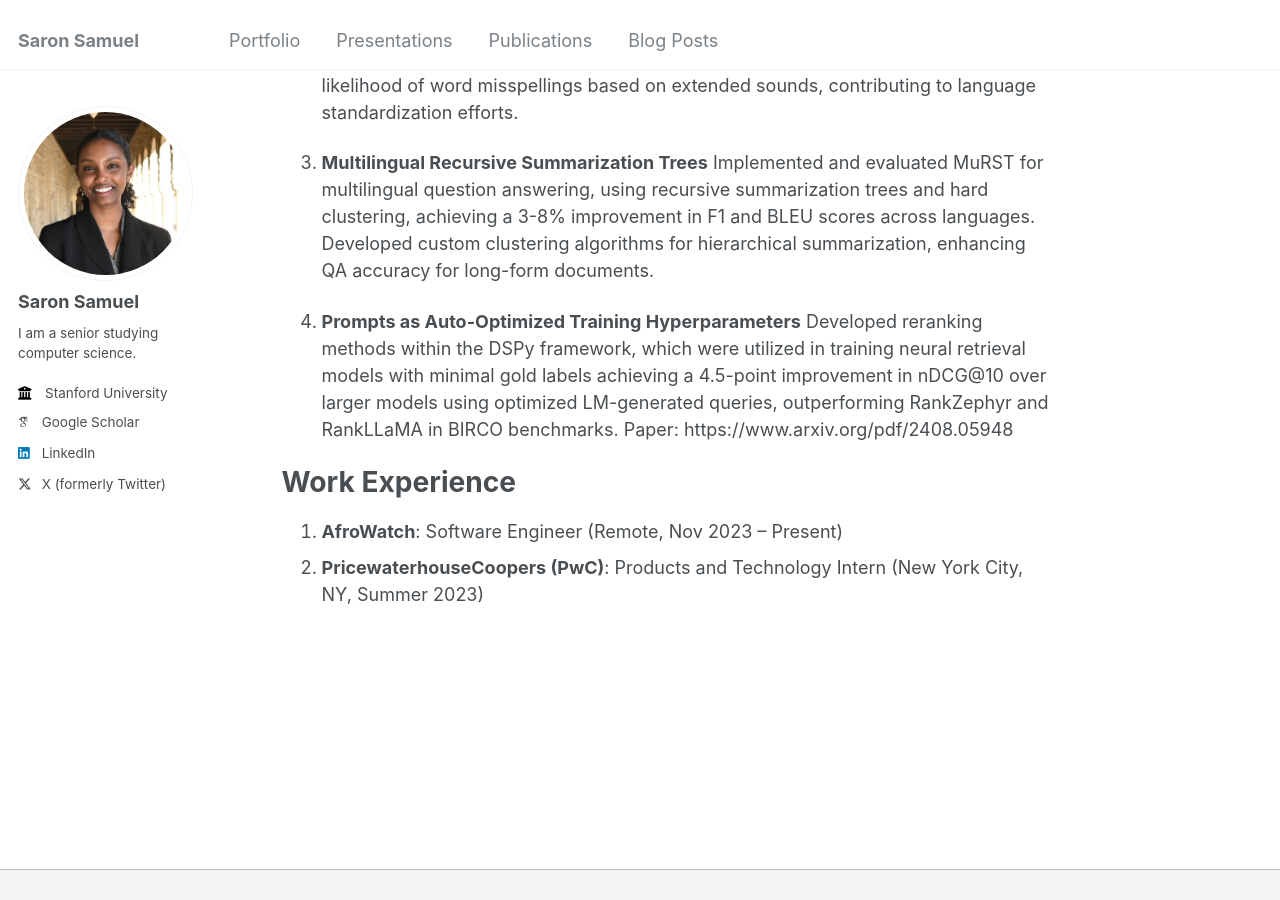
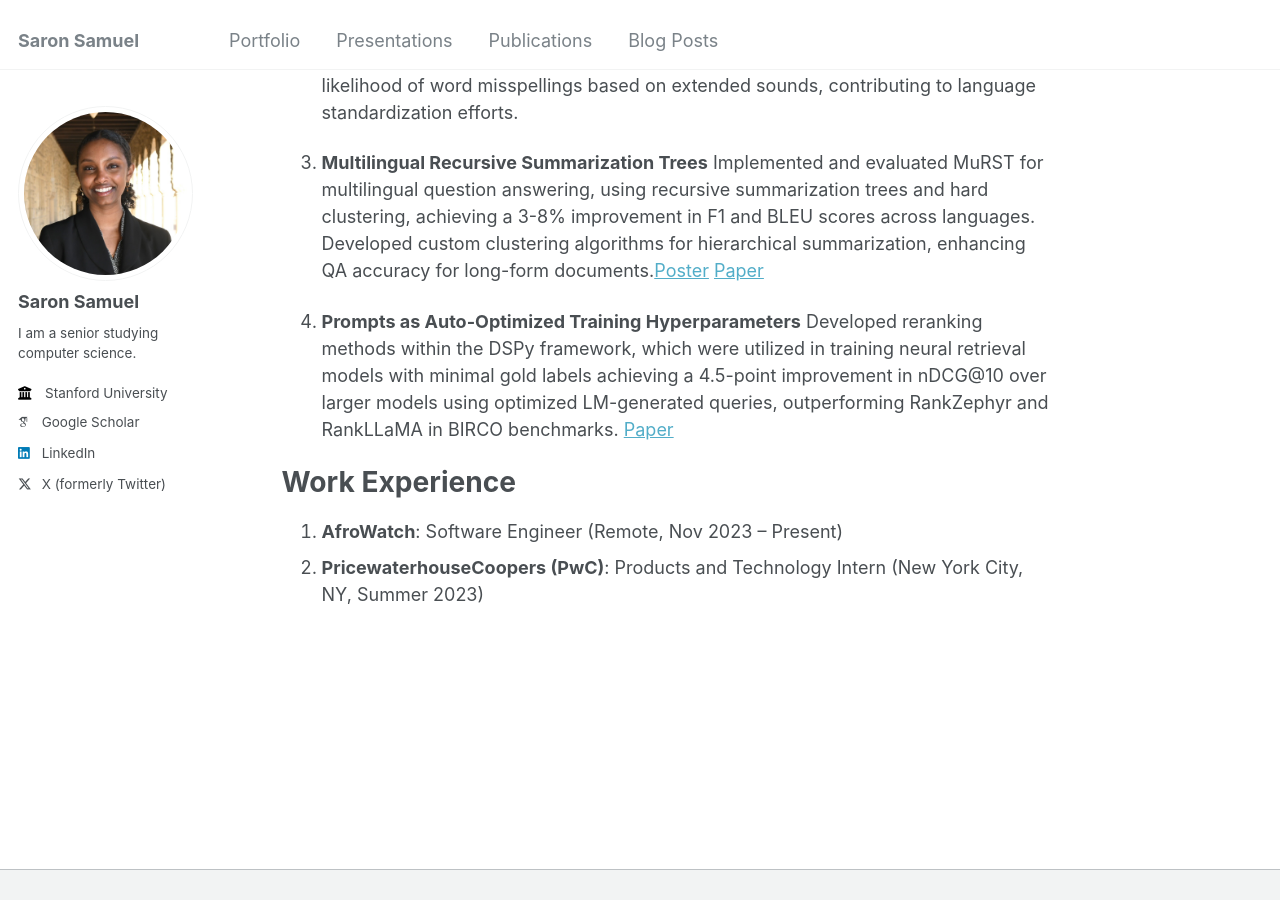
Before and after one commit to saronsamuel/saronsamuel.github.io, a Jekyll site: the page built from _pages/about.md, in a window 1280 px wide and 900 px high, scrolled down 391 px. Built offline with Jekyll 4.4.1, drawn with Linux system fonts in a browser that asks for light colours; some web fonts are replaced.

Commit message:
updating info

```diff
--- a/_pages/about.md
+++ b/_pages/about.md
@@ -20,10 +20,10 @@ Developed a multilingual video-based event retrieval framework, achieving a 20-p
 Developed a spell-checker and word generation model for Afaan Oromoo, achieving 57% accuracy and 63% precision in predicting misspellings. Implemented a logistic regression model to predict the likelihood of word misspellings based on extended sounds, contributing to language standardization efforts.
 
 3. **Multilingual Recursive Summarization Trees**
-Implemented and evaluated MuRST for multilingual question answering, using recursive summarization trees and hard clustering, achieving a 3-8% improvement in F1 and BLEU scores across languages. Developed custom clustering algorithms for hierarchical summarization, enhancing QA accuracy for long-form documents.
+Implemented and evaluated MuRST for multilingual question answering, using recursive summarization trees and hard clustering, achieving a 3-8% improvement in F1 and BLEU scores across languages. Developed custom clustering algorithms for hierarchical summarization, enhancing QA accuracy for long-form documents.[Poster](https://drive.google.com/file/d/1XpTWYwMf4o6yhPb7HFD-jliCH-PW55jv/view?usp=sharing) [Paper](https://drive.google.com/file/d/1Z26GxzuSHgPuWdnfF0xBISTXaWfjufIp/view?usp=sharing)
 
 4. **Prompts as Auto-Optimized Training Hyperparameters**
-Developed reranking methods within the DSPy framework, which were utilized in training neural retrieval models with minimal gold labels achieving a 4.5-point improvement in nDCG@10 over larger models using optimized LM-generated queries, outperforming RankZephyr and RankLLaMA in BIRCO benchmarks. Paper: https://www.arxiv.org/pdf/2408.05948
+Developed reranking methods within the DSPy framework, which were utilized in training neural retrieval models with minimal gold labels achieving a 4.5-point improvement in nDCG@10 over larger models using optimized LM-generated queries, outperforming RankZephyr and RankLLaMA in BIRCO benchmarks. [Paper](https://arxiv.org/pdf/2406.11706)
 
 Work Experience
 ======
```
